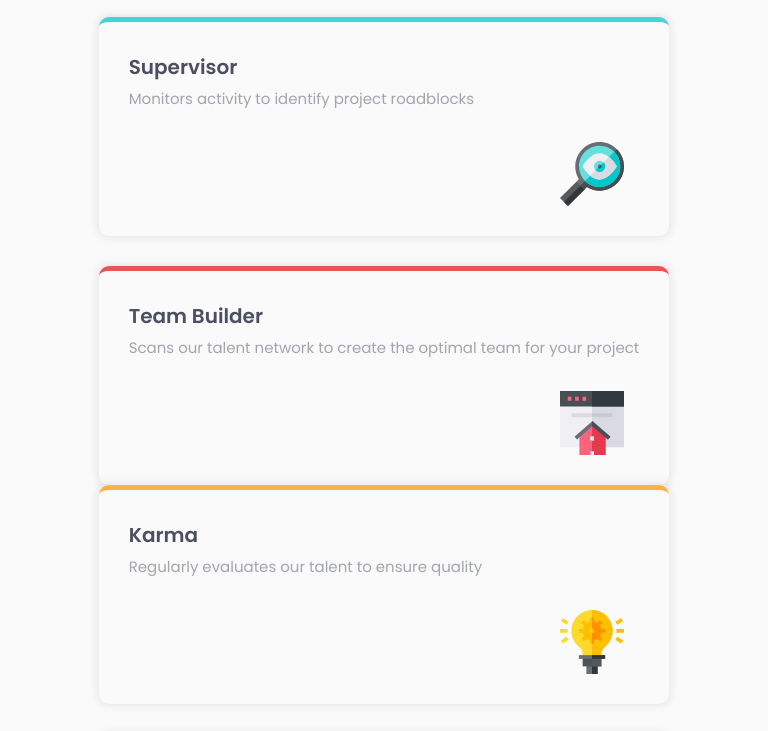
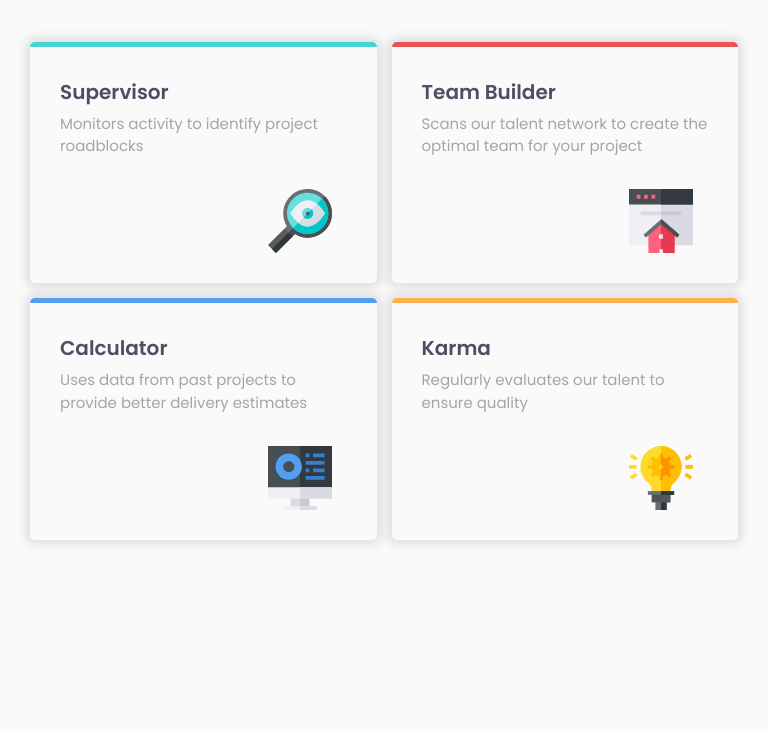
Before and after one commit to khannfouad/four-cards-layout, a plain HTML site: page index.html in a window 768 px wide. Shown: the part 191-922 px from the top of the page. After the commit the page ends 800 px from the top, so only its background shows below. Drawn offline with Linux system fonts and the light colour scheme.

Commit message:
add second breaking point

```diff
--- a/style.css
+++ b/style.css
@@ -101,7 +101,8 @@ header p{
 } */
 
 
-.cards-flow{
+.cards-flow,
+.mid-col{
   display: grid;
   grid-gap: 2em;
 }
@@ -110,10 +111,10 @@ header p{
   padding: 2em;
   display: flex;
   flex-direction: column;
-  border-radius: 10px;
+  border-radius: 5px;
 
   /* Shadow */
-  box-shadow: 0px 0px 10px 1px rgba(0, 0, 0, 0.1);
+  box-shadow: 0px 0px 10px 5px rgba(0, 0, 0, 0.1);
 }
 
 .card-style h3{
@@ -144,8 +145,43 @@ header p{
   border-top: 5px solid hsl(212, 86%, 64%);
 }
 
+@media (min-width: 600px) and (max-width: 1094px){
+  .cards-flow {
+    display: grid;
+    grid-template-columns: 1fr 1fr;
+    grid-template-rows: 1fr 1fr;
+  }
 
- @media screen and (min-width: 800px) {
+  .cards-flow {
+    grid-template-areas:
+    "one two"
+    "four two";
+  }
+
+  .cards-flow,
+  .mid-col{
+    grid-gap:1em;
+  }
+
+  .supervisor{
+    grid-area: one;
+  }
+
+  .mid-col {
+    grid-area: two;
+  }
+
+  .calculator
+  {
+    grid-area: four;
+  }
+
+
+}
+
+
+
+ @media screen and (min-width: 1095px) {
 
   header .heading{
     font-size: 1.4rem;
```
